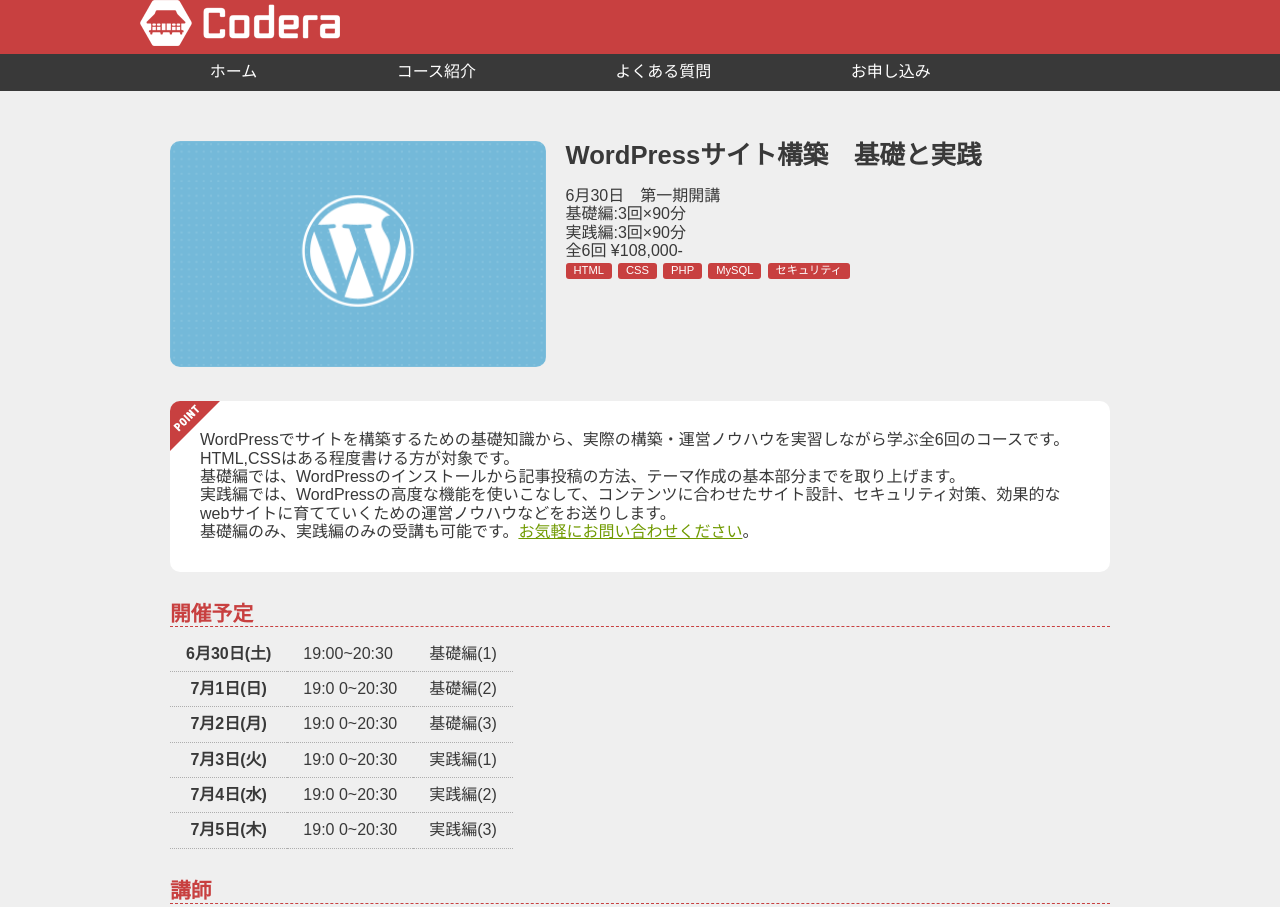
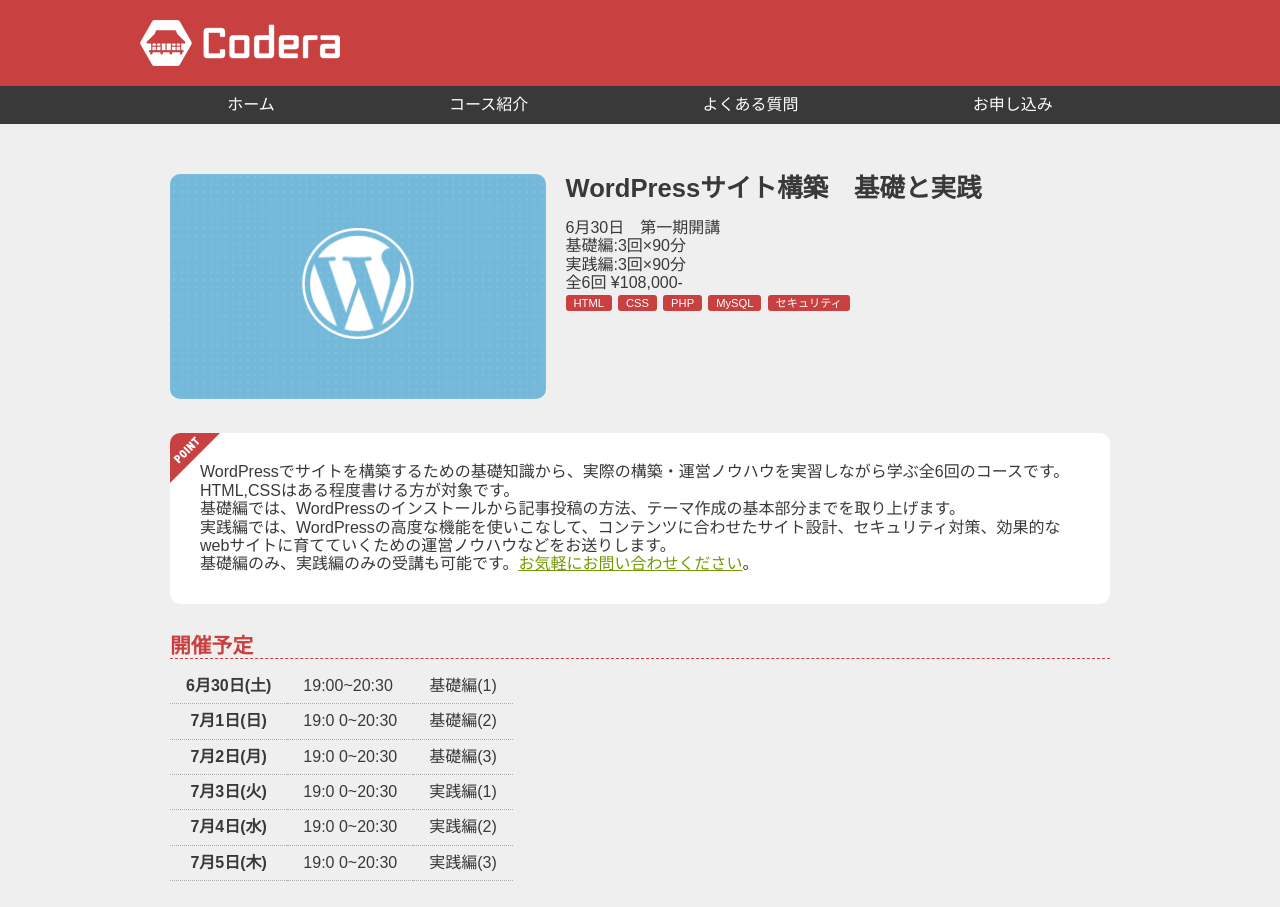
Before and after one commit to itc-s21006/WebExtention, a plain HTML site: page chapter13/course/index.html in a window 1280 px wide. Shown: the top 907 px of the page. Drawn offline with Linux system fonts and the light colour scheme.

Commit message:
course更新

```diff
--- a/chapter13/course/index.html
+++ b/chapter13/course/index.html
@@ -12,7 +12,7 @@
 	<header>
 		<div class="container header-container">
 			<div class="header-inner">
-				<h1 class"header-logo"><a href="../index.html">
+				<h1 class="header-logo"><a href="../index.html">
 						<img src="../images/logo.png" srcset="../images/logo.png 1x, ../images/logo@2x.png 2x" alt="Codera">
 					</a></h1>
 					<button class="menu-btn" id="mobile-menu"></button>
@@ -25,7 +25,7 @@
 				<li><a href="../index.html">ホーム</a></li>
 			        <li><a href="../course/index.html">コース紹介</a></li>
                                 <li><a href="../qanda/index.html">よくある質問</a></li>
-				<li><a href="../contact/index.html">お申し込み</a><li>
+				<li><a href="../contact/index.html">お申し込み</a></li>
 			</ul>
 		</div><!-- /nav-container -->
 	</nav>
@@ -38,8 +38,7 @@
 				<div class="course-container">
 					<div class="course-image">
 						<img src="../images/course-wordpress-small.png"
-							  srcset="../images/course-wordpress-small.png 1x,
-								  ../images/course-wordpress-big.png 2x" alt="wordpress">
+							  srcset="../images/course-wordpress-small.png 1x, ../images/course-wordpress-big.png 2x" alt="wordpress">
 					</div><!-- /.course-image -->
 
 					<div class="course-text">
```
